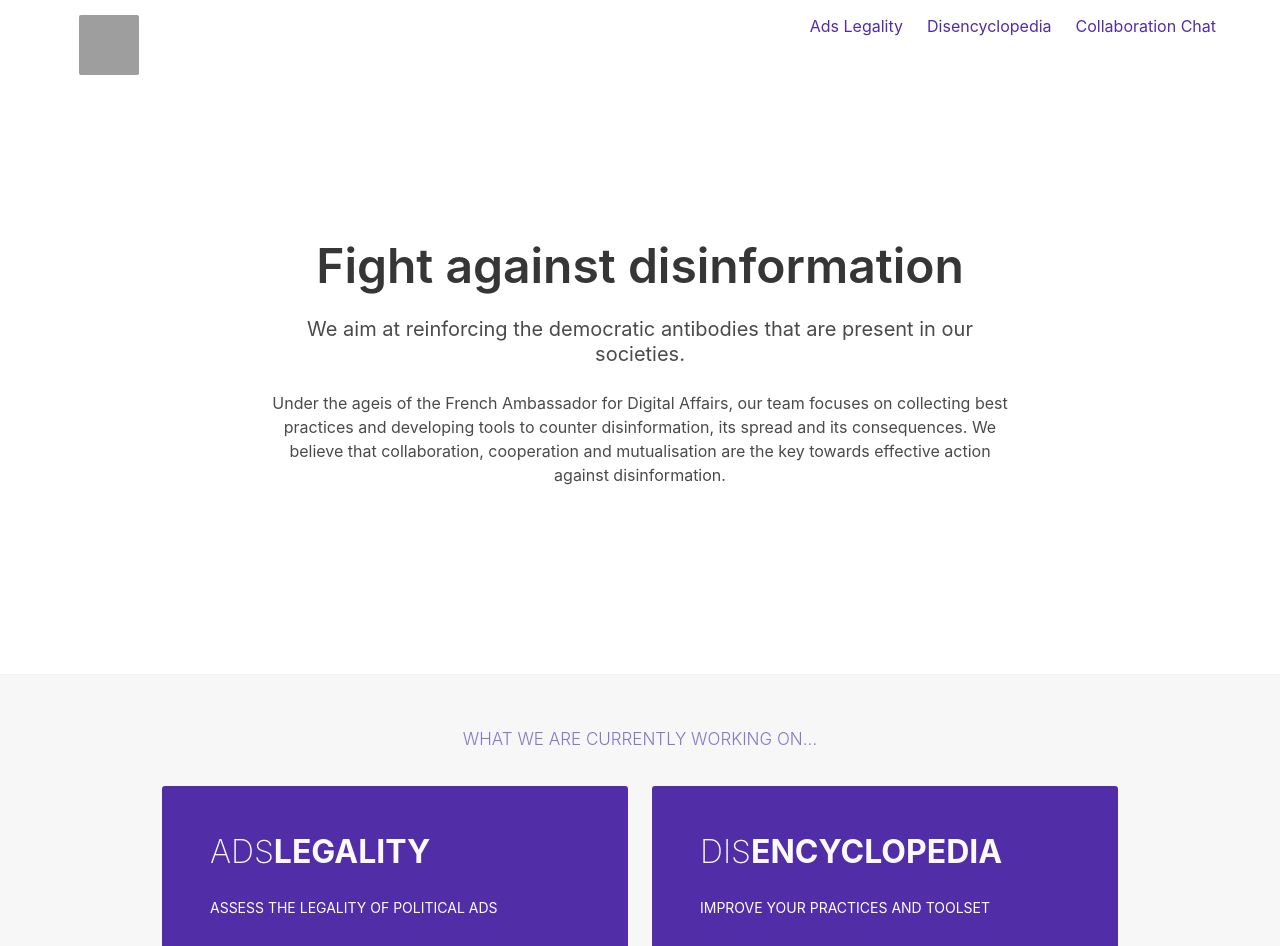
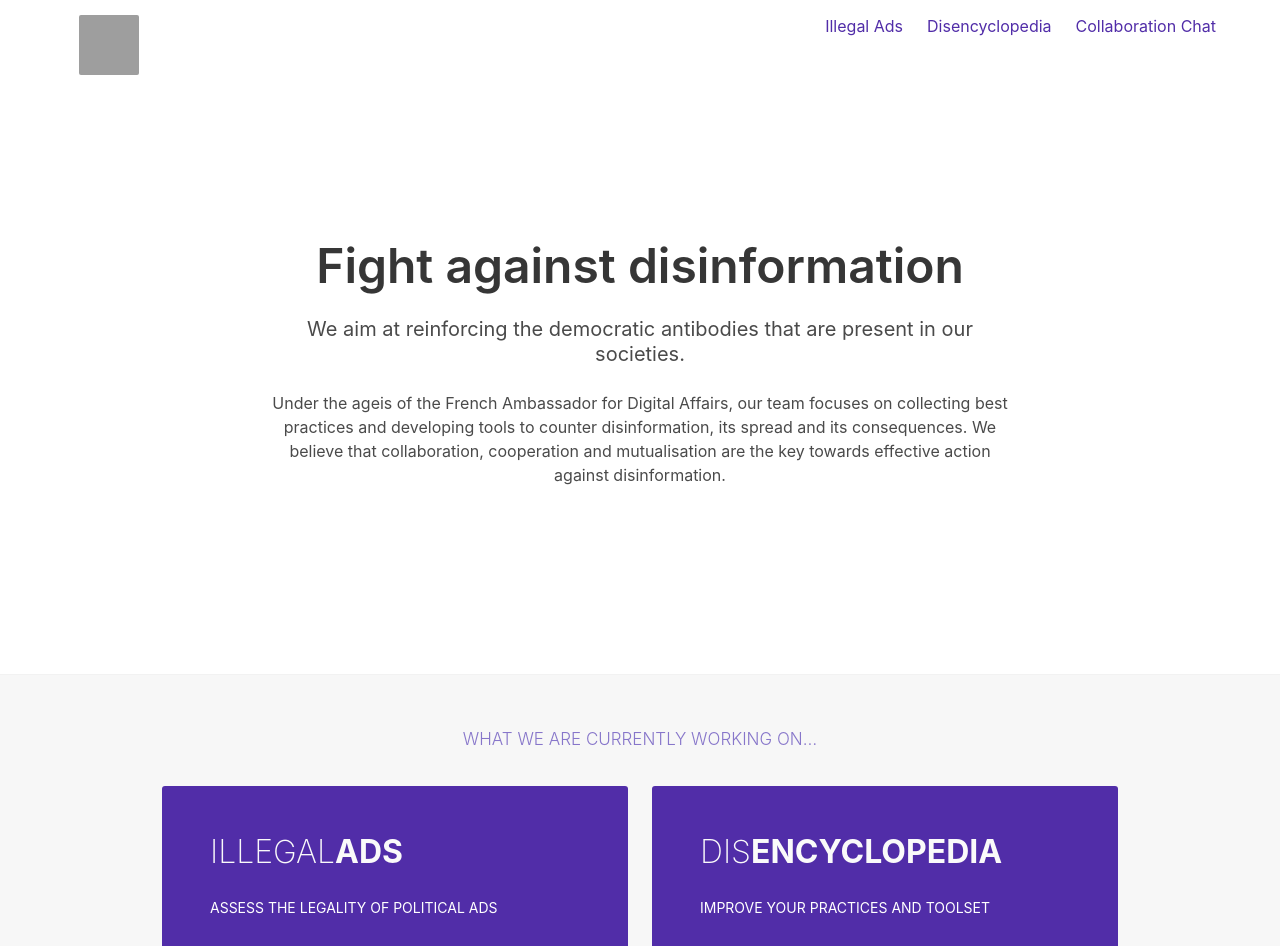
Before and after one commit to ambanum/disinfo.quaidorsay.fr, a Jekyll site: the page built from _pages/index.html, in a window 1280 px wide. Shown: the top 946 px of the page. Built offline with Jekyll 4.4.1, drawn with Linux system fonts in a browser that asks for light colours; comment, search, counter and statistics services are not loaded; grey boxes are pictures that could not be loaded.

Commit message:
Use emphase on "Ads" instead of "Legality"

```diff
--- a/_pages/index.html
+++ b/_pages/index.html
@@ -15,7 +15,7 @@ nav_exclude: true
 					<div class="navbar-menu">
 						<div class="navbar-end">
 							<a href="/ads" class="navbar-item">
-								Ads Legality
+								Illegal Ads
 							</a>
 							<a href="/encyclopedia" class="navbar-item">
 								Disencyclopedia
@@ -56,7 +56,7 @@ nav_exclude: true
 					<div class="work-item">
 						<div>
 							<h2 class="title is-spaced">
-								<span class="thin">Ads</span><wbr>legality
+								<span class="thin">Illegal</span><wbr>Ads
 							</h2>
 							<h4 class="subtitle is-spaced">
 								Assess the legality of political ads
```
